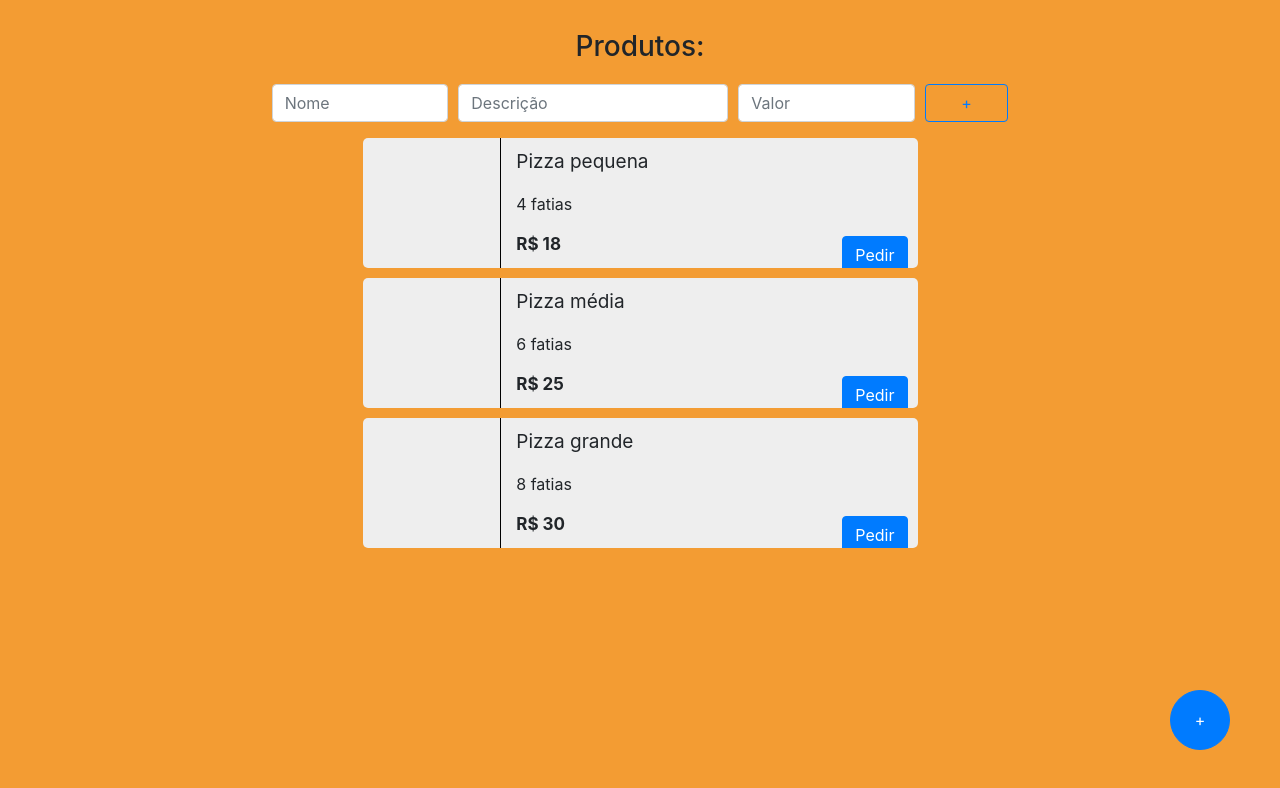
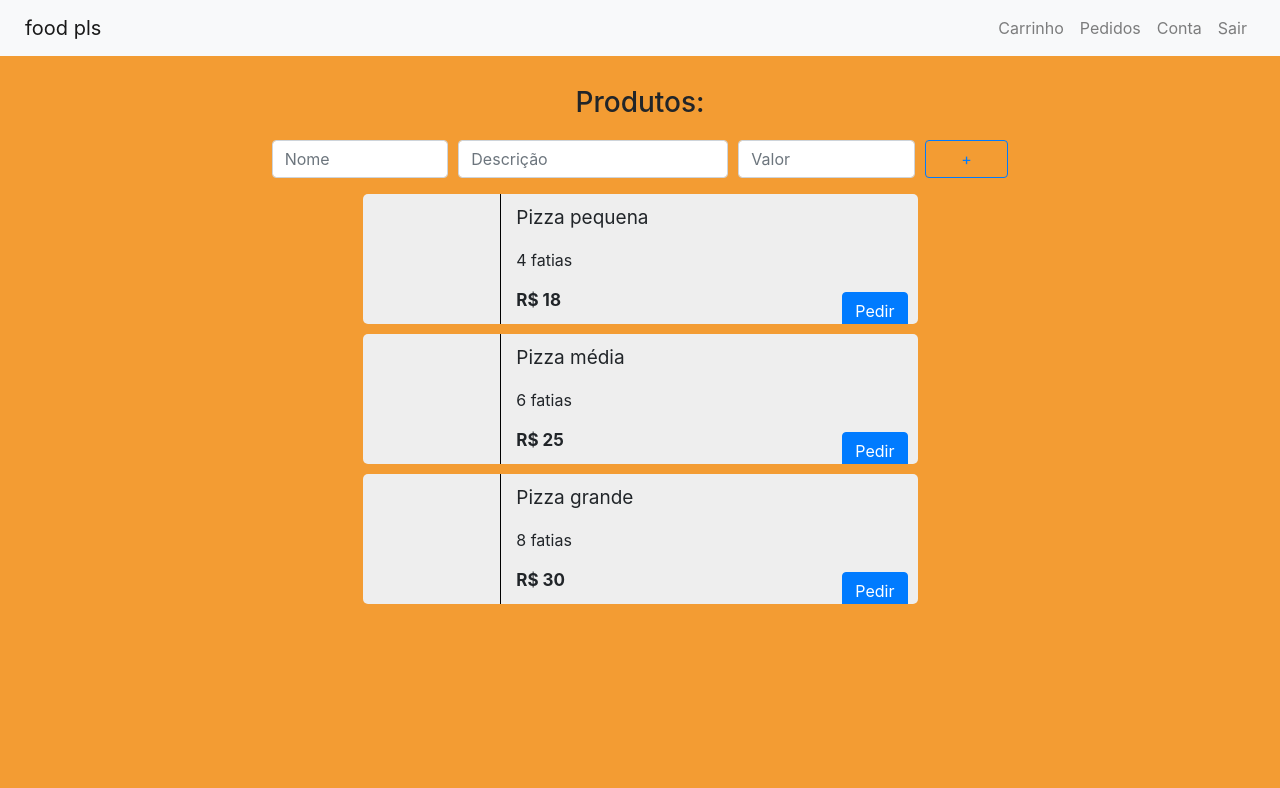
Before and after one commit to ebarross/devweb-front, a React (Create React App) app: page / in a window 1280 px wide. Shown: the top 788 px of the page. Built offline with nearby package versions, Linux system fonts and the light colour scheme.

Commit message:
add navbar

```diff
--- a/src/App.js
+++ b/src/App.js
@@ -1,6 +1,6 @@
 import React, { Component } from 'react';
 import './App.css';
-import Home from './home/Home';
+import Home from './Home/Home';
 
 export default class App extends Component {
   render() {
--- /dev/null
+++ b/src/NavBar/NavBar.css
@@ -0,0 +1,4 @@
+.navbar {
+    padding-left: 25px !important;
+    padding-right: 25px !important;
+}
--- /dev/null
+++ b/src/NavBar/NavBar.js
@@ -0,0 +1,55 @@
+import React, { Component } from 'react';
+import {
+    Collapse,
+    Navbar,
+    NavbarToggler,
+    NavbarBrand,
+    Nav,
+    NavItem,
+    NavLink
+} from 'reactstrap';
+import './NavBar.css';
+
+export default class NavBar extends Component {
+    constructor(props) {
+        super(props);
+
+        this.toggle = this.toggle.bind(this);
+        this.state = {
+            isOpen: false
+        };
+    }
+
+    toggle() {
+        this.setState({
+            isOpen: !this.state.isOpen
+        });
+    }
+
+    render() {
+        return (
+            <div className="NavBar">
+                <Navbar color="light" light expand="md">
+                    <NavbarBrand href="/">food pls</NavbarBrand>
+                    <NavbarToggler onClick={this.toggle} />
+                    <Collapse isOpen={this.state.isOpen} navbar>
+                        <Nav className="ml-auto" navbar>
+                            <NavItem>
+                                <NavLink href="/cart">Carrinho</NavLink>
+                            </NavItem>
+                            <NavItem>
+                                <NavLink href="/orders">Pedidos</NavLink>
+                            </NavItem>
+                            <NavItem>
+                                <NavLink href="/account">Conta</NavLink>
+                            </NavItem>
+                            <NavItem>
+                                <NavLink href="/logout">Sair</NavLink>
+                            </NavItem>
+                        </Nav>
+                    </Collapse>
+                </Navbar>
+            </div>
+        )
+    }
+}
--- /dev/null
+++ b/src/ProductList/ProductList.css
@@ -0,0 +1,3 @@
+.ProductList>h3 {
+    margin-bottom: 20px;
+}
--- a/src/product-list/ProductList.js
+++ b/src/ProductList/ProductList.js
@@ -1,8 +1,7 @@
 import React, { Component } from 'react';
-import ProductDetails from '../product-details/ProductDetails';
-import ProductForm from '../product-form/ProductForm';
+import ProductDetails from '../ProductDetails/ProductDetails';
+import ProductForm from '../ProductForm/ProductForm';
 import './ProductList.css';
-import { Button } from 'reactstrap';
 
 export default class ProductList extends Component {
 
@@ -31,7 +30,6 @@ export default class ProductList extends Component {
     }
 
     render() {
-
         const productsDetails = this.state.products.map((product, index) => {
             return (
                 <ProductDetails key={index} product={product} />
@@ -45,9 +43,6 @@ export default class ProductList extends Component {
                 <div>
                     {productsDetails}
                 </div>
-                <div className="fab">
-                    <Button color="primary" className="fab-btn">+</Button>
-                </div>
             </div>
         );
     }
--- a/src/home/Home.css
+++ b/src/home/Home.css
@@ -1,9 +1,10 @@
 .Home {
+
+}
+
+.Home>.container{
+    /* background-color: #fff; */
+    border-radius: 3px;
     padding-top: 30px;
     padding-bottom: 30px;
 }
-
-.Home .container{
-    /* background-color: #fff; */
-    border-radius: 3px;
-}
--- a/src/home/Home.js
+++ b/src/home/Home.js
@@ -1,6 +1,7 @@
 import React, { Component } from 'react';
-import ProductList from '../product-list/ProductList';
+import ProductList from '../ProductList/ProductList';
 import { Container } from 'reactstrap';
+import NavBar from '../NavBar/NavBar';
 import './Home.css';
 
 export default class Home extends Component {
@@ -8,6 +9,7 @@ export default class Home extends Component {
     render() {
         return (
             <div className="Home">
+                <NavBar />
                 <Container>
                     <ProductList />
                 </Container>
--- a/src/product-list/ProductList.css
+++ /dev/null
@@ -1,15 +0,0 @@
-.ProductList>h3 {
-    margin-bottom: 20px;
-}
-
-.fab {
-    position: fixed;
-    bottom: 50px;
-    right: 50px;
-}
-
-.fab-btn {
-    border-radius: 50% !important;
-    height: 60px;
-    width: 60px;
-}
```
Also changed, not shown: src/ProductDetails/ProductDetails.css (renamed from src/product-details/ProductDetails.css), src/ProductDetails/ProductDetails.js (renamed from src/product-details/ProductDetails.js), src/ProductForm/ProductForm.css (renamed from src/product-form/ProductForm.css), src/ProductForm/ProductForm.js (renamed from src/product-form/ProductForm.js).
